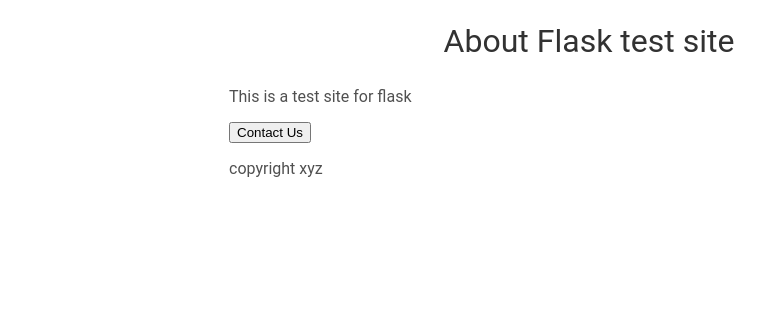
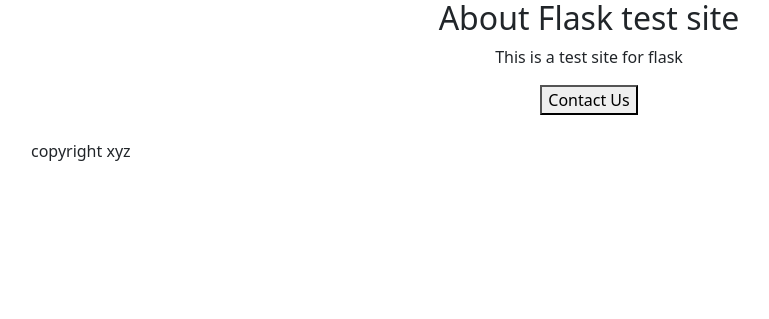
Before and after one commit to surjit84/flask-test-site, a Flask app: page / in a window 1280 px wide. Shown: the part 481-800 px from the top of the page, without its empty margins (51-820 px from the left). Run offline with Flask 3, Linux system fonts and the light colour scheme.

Commit message:
Used bootstrap for CSS

```diff
--- a/templates/home.html
+++ b/templates/home.html
@@ -2,51 +2,28 @@
 <html>
   <head>
     <title>Falsk Test Site</title>
+    <meta charset="utf-8">
+    <meta name="viewport" content="width=device-width, initial-scale=1">
+    <link href="https://cdn.jsdelivr.net/npm/bootstrap@5.3.2/dist/css/bootstrap.min.css" rel="stylesheet" integrity="sha384-T3c6CoIi6uLrA9TneNEoa7RxnatzjcDSCmG1MXxSR1GAsXEV/Dwwykc2MPK8M2HN" crossorigin="anonymous">
     <style>
-      h1{
-        color: rgb(100,100,100);
-        font-size: 40px;
-        font-family:Roboto;
-        font-weight: normal;
-        tex: ;t-align: center;
-      }
-      #banner{
+      #banner {
+        height: 360px;
         width: 100%;
-        height: 360px;
         object-fit: cover;
-      }
-      h2{
-        font-family: Roboto;
-        font-size: 32px;
-        color: rgb(50,50,50);
-        text-align: center;
-        font-weight: normal;
-      }
-      p{
-        font-family: Roboto;
-        color: rgb(80,80,80);
-      }
-      #container{
-        max-width: 720px;
-        margin: 0 auto 0 auto;
-       }
-      .bodytext{
-        font-family: Roboto;
-        color: rgb(80,80,80);
       }
     </style>
    </head>
   <body>
-    <div id="container">
-    <h1>Welcome to Flask Test Site</h1>
-    <p class='bodytext'>This is the home page</p>
-    <img id="banner" src="https://flask-test-site--surjit84singh.repl.co/static/banner.jpg" height="320">
-    <h2>About Flask test site</h2>
-    <p>This is a test site for flask</p>
-      <div style="text-align-center;">
-        <button>Contact Us</button>
+    <div class="container">
+    <h1 class="text-center mt-2 mb-4">Welcome to Flask Test Site</h1>
+    <p class="text-center">This is the home page</p>
+    <img class="img-fluid" id="banner" src="https://flask-test-site--surjit84singh.repl.co/static/banner.jpg" height="320">
+    <h2 class="text-center">About Flask test site</h2>
+    <p class="text-center">This is a test site for flask</p>
+      <div class="text-center">
+        <button clas="btn btn-primary btn-lg">Contact Us</button>
       </div>
-      <p>copyright xyz</p>
+      <p class="mt-4">copyright xyz</p>
     </div>
   </body>
 </html>
```
